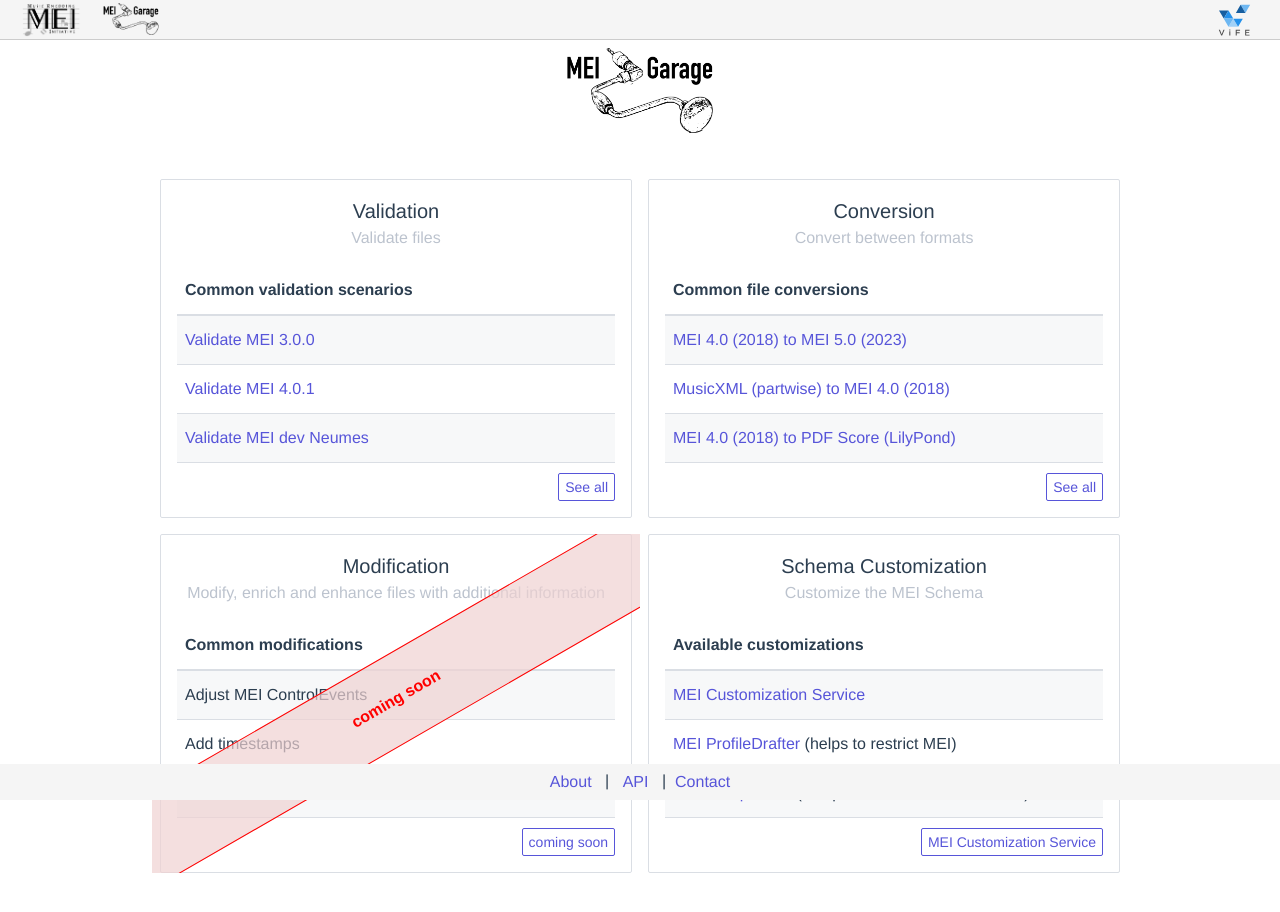
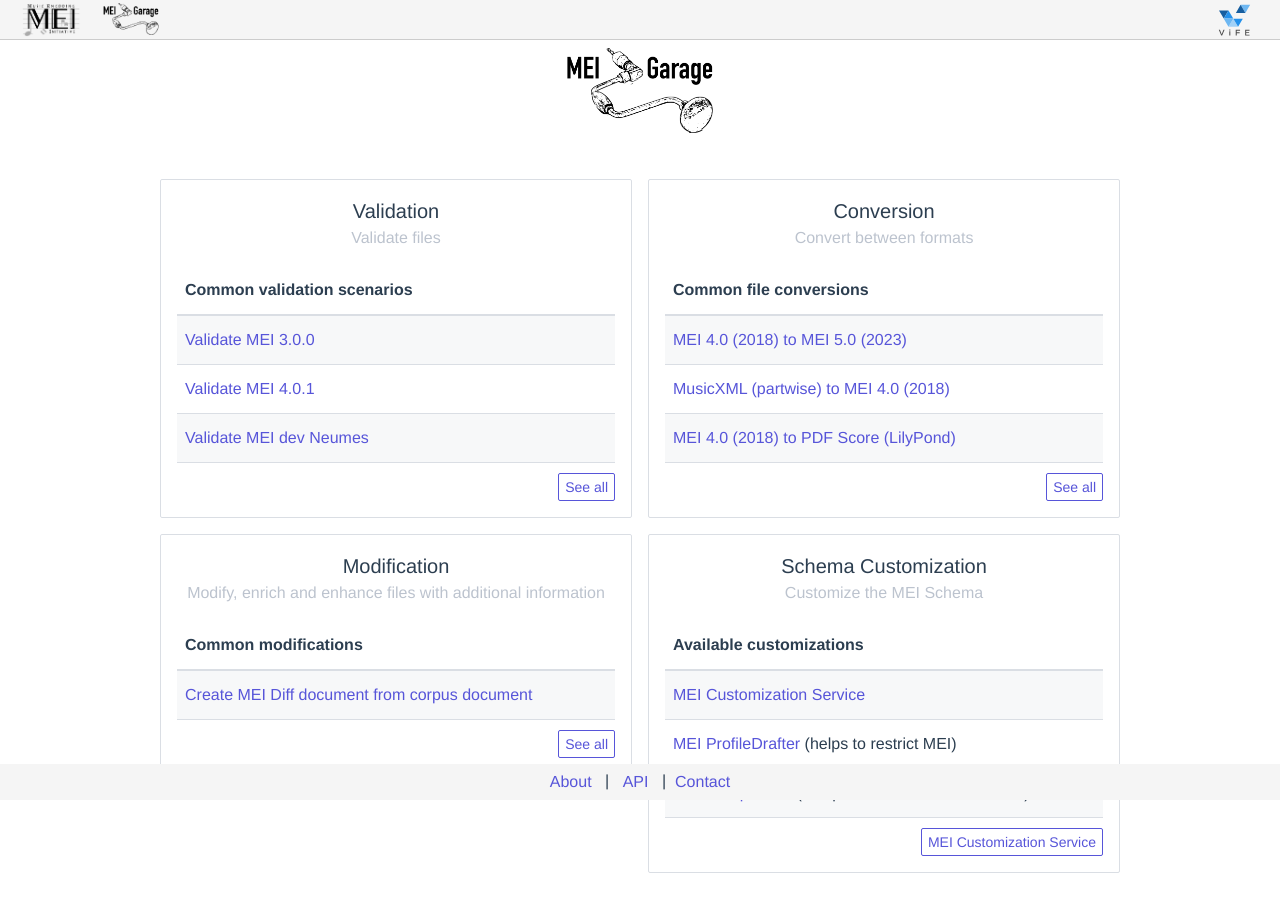
Before and after one commit to Edirom/vife-meigarage-webclient, a Vue app: page / in a window 1280 px wide. Shown: the top 912 px of the page. Built offline with nearby package versions, Linux system fonts and the light colour scheme; no server answers; what vuex-router-sync would draw is missing.

Commit message:
add diff function to modification

```diff
--- a/src/views/Home.vue
+++ b/src/views/Home.vue
@@ -45,8 +45,8 @@
         title="Modification"
         subtitle="Modify, enrich and enhance files with additional information"
         description="Common modifications"
-        link="./modifications"
-        linkText="coming soon"
+        link="./conversions/mei40Corpus/mei40Diff"
+        linkText="See all"
         :contents="configContent"
       />
     </div>
@@ -116,9 +116,7 @@ export default {
         },
       ],
       configContent: [
-        { name: "Adjust MEI ControlEvents", link: "", href: "" },
-        { name: "Add timestamps", link: "", href: "" },
-        { name: "Add IDs", link: "", href: "" },
+        { name: "Create MEI Diff document from corpus document", link: "/conversions/mei40Corpus/mei40Diff", href: "" },
       ],
     };
   },
@@ -152,21 +150,5 @@ export default {
   overflow: hidden;
 }
 
-#configurationCard {
-  &:before {
-    font-weight: 700;
-    content: "coming soon";
-    text-align: center;
-    width: 150%;
-    position: absolute;
-    top: 36%;
-    left: -25%;
-    transform-origin: center;
-    transform: rotate(-30deg);
-    padding: 1.5rem;
-    color: red;
-    background-color: rgba(240, 210, 210, 0.7);
-    border: 1px solid red;
-  }
-}
+
 </style>
--- a/src/views/Modifications.vue
+++ b/src/views/Modifications.vue
@@ -140,7 +140,7 @@
           </p>
         </div>
 
-        <div class="internalComment">
+       <!-- <div class="internalComment">
           <h1>Interne Hinweise zur Umsetzung</h1>
           <p>
             Die Seite hier ist noch ziemlicher Käse – da müssen wir erst noch
@@ -153,7 +153,7 @@
             Hamburger-Menü angedacht). Lasst uns mal erstmal nochmal sprechen,
             bevor wir hier irgendwas umsetzen…
           </p>
-        </div>
+        </div> -->
       </div>
     </div>
   </div>
```
